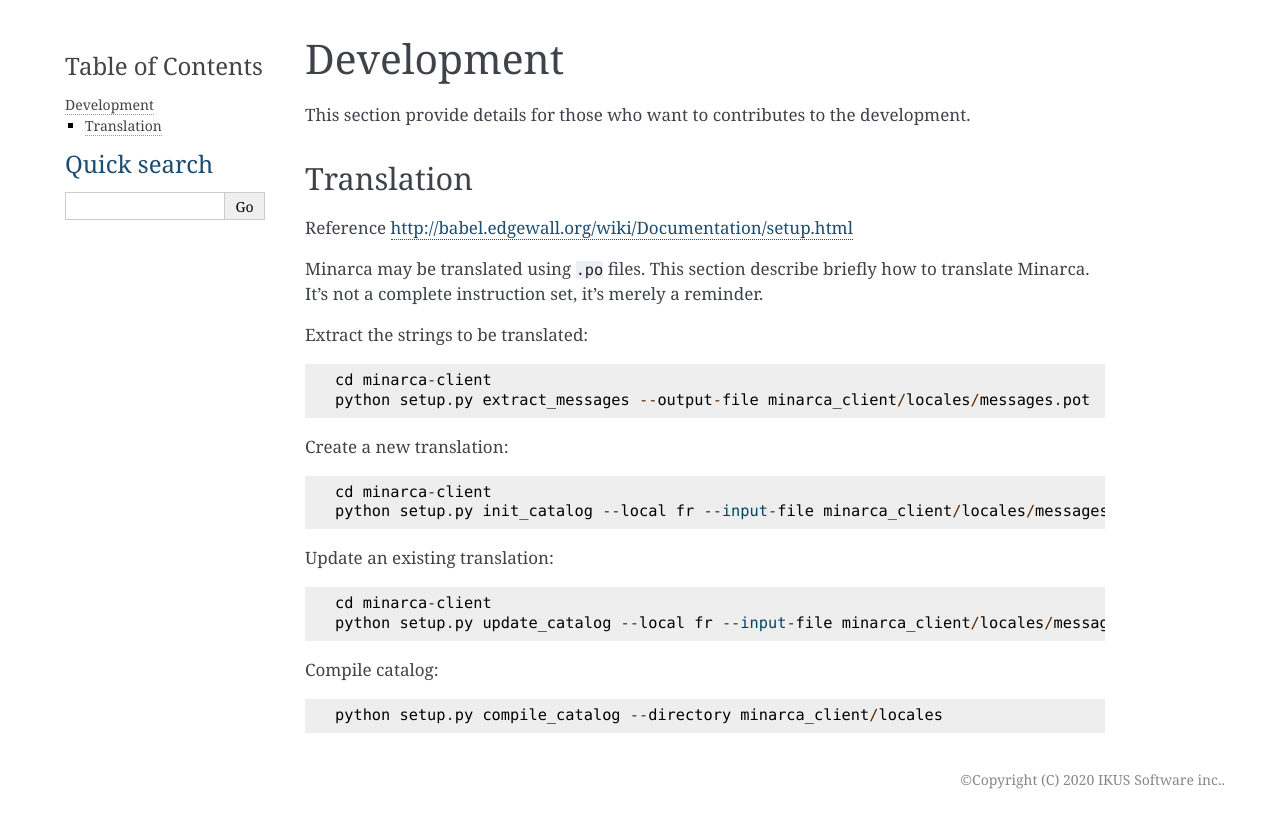
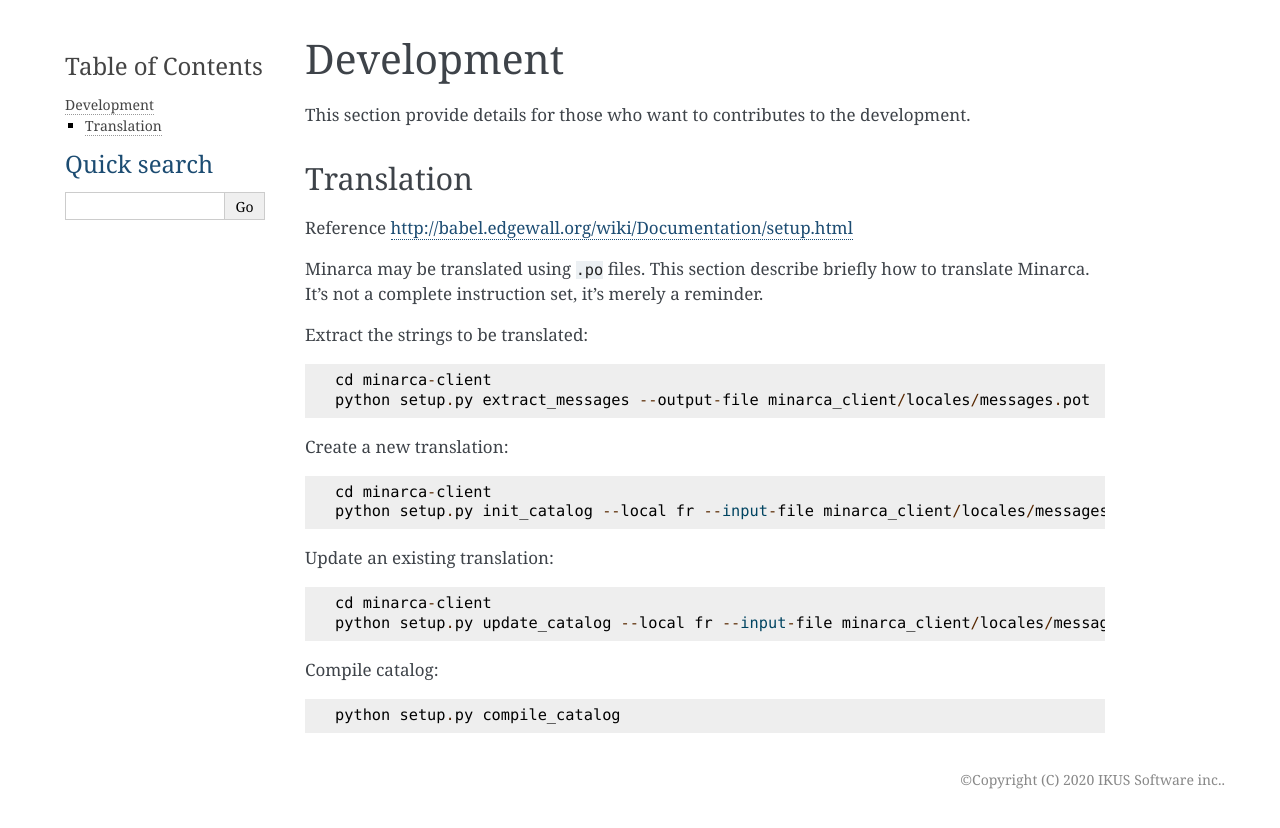
Before and after one commit to ikus060/minarca, a Sphinx documentation site: the page built from doc/development.md, in a window 1280 px wide. Shown: the top 828 px of the page. Built offline with Sphinx 7.4.7, drawn with Linux system fonts in a browser that asks for light colours.

Commit message:
Update french translation #170

```diff
--- a/doc/development.md
+++ b/doc/development.md
@@ -26,4 +26,4 @@ Update an existing translation:
 
 Compile catalog:
 
-    python setup.py compile_catalog --directory minarca_client/locales
+    python setup.py compile_catalog
```
Also changed, not shown: 3 other files.
